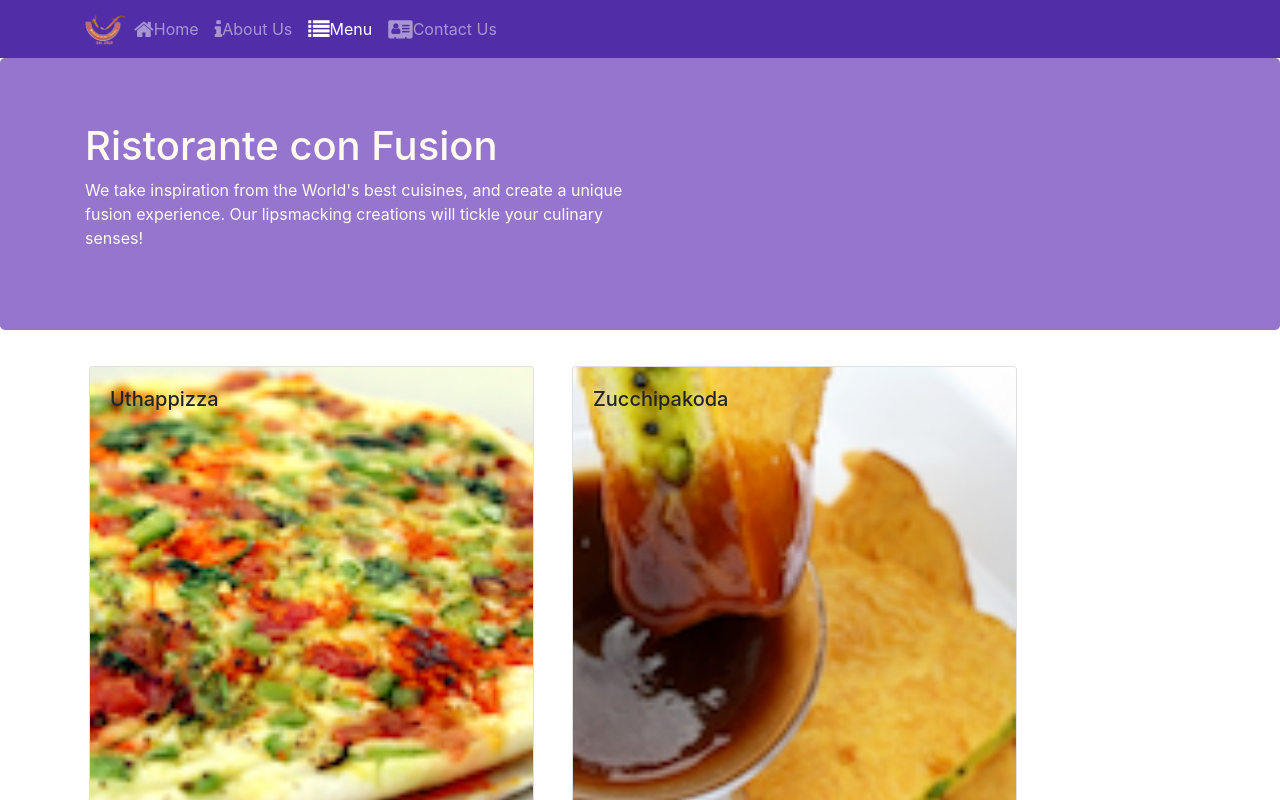
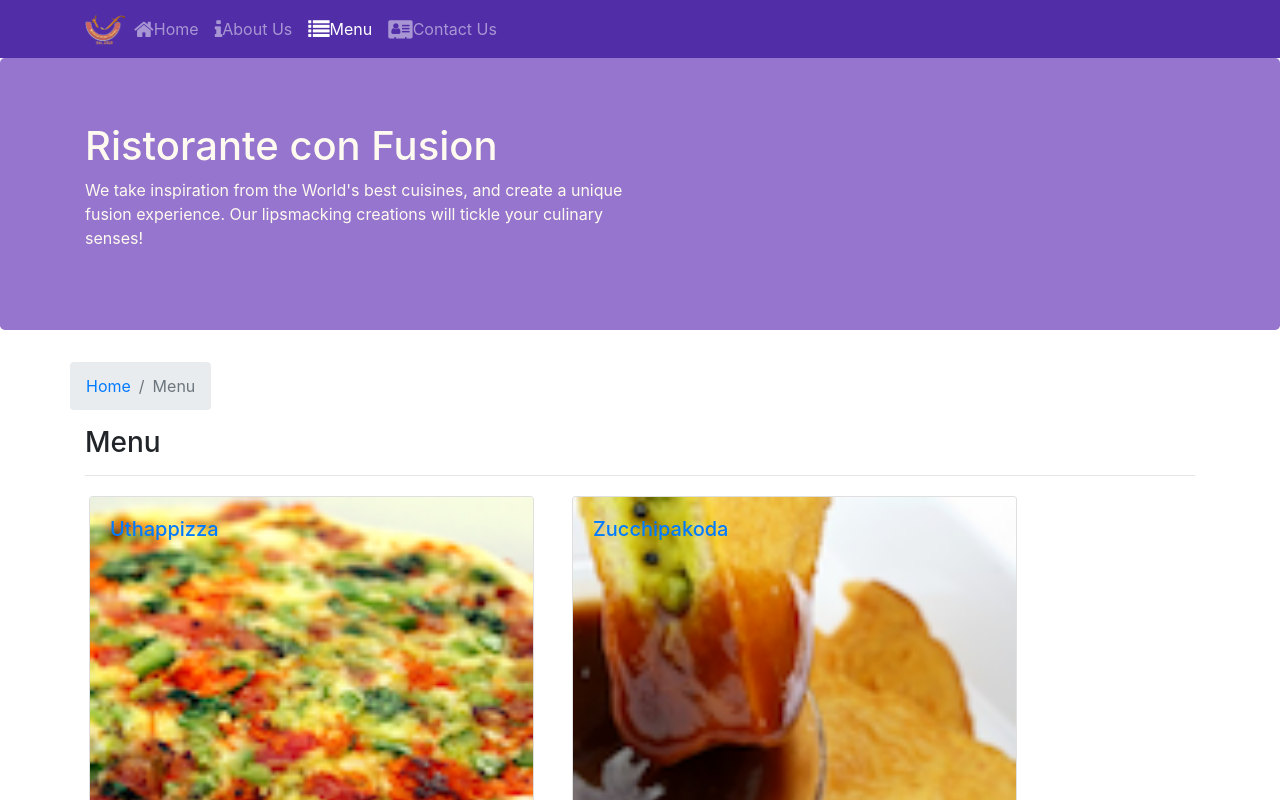
Before and after one commit to ssinai/confusion-react, a React (Create React App) app: page /menu in a window 1280 px wide. Shown: the top 800 px of the page. Built offline with nearby package versions, Linux system fonts and the light colour scheme.

Commit message:
Single Page Applications Part 2

```diff
--- a/src/components/ContactComponent.js
+++ b/src/components/ContactComponent.js
@@ -1,8 +1,20 @@
 import React from 'react';
+import { Breadcrumb, BreadcrumbItem } from 'reactstrap';
+import { Link } from 'react-router-dom';
 
 function Contact(props) {
     return(
       <div className="container">
+        <div className="row">
+            <Breadcrumb>
+                <BreadcrumbItem><Link to="/home">Home</Link></BreadcrumbItem>
+                <BreadcrumbItem active>Contact Us</BreadcrumbItem>
+            </Breadcrumb>
+            <div className="col-12">
+                <h3>Contact Us</h3>
+                <hr />
+            </div>
+        </div>
         <div className="row row-content">
             <div className="col-12">
             <h3>Location Information</h3>
--- a/src/components/DishDetailComponent.js
+++ b/src/components/DishDetailComponent.js
@@ -1,6 +1,7 @@
 import React from 'react';
 import { Card, CardImg, CardText, CardBody,
-    CardTitle } from 'reactstrap';
+    CardTitle, Breadcrumb, BreadcrumbItem } from 'reactstrap';
+import { Link } from 'react-router-dom';
 
 function RenderDish({dish}) {
   return (
@@ -39,11 +40,21 @@
 
 const DishDetail = (props) => {
   if (props.dish != null) {
-    return(
+    return (
         <div className="container">
         <div className="row">
+            <Breadcrumb>
+                <BreadcrumbItem><Link to="/menu">Menu</Link></BreadcrumbItem>
+                <BreadcrumbItem active>{props.dish.name}</BreadcrumbItem>
+            </Breadcrumb>
+            <div className="col-12">
+                <h3>{props.dish.name}</h3>
+                <hr />
+            </div>
+        </div>
+        <div className="row">
           <RenderDish dish={props.dish} />
-      <RenderComments comments={props.dish.comments} />
+          <RenderComments comments={props.comments} />
         </div>
         </div>
     );
--- a/src/components/MainComponent.js
+++ b/src/components/MainComponent.js
@@ -4,6 +4,7 @@
 import Header from './HeaderComponent';
 import Footer from './FooterComponent';
 import Home from './HomeComponent';
+import DishDetail from './DishDetailComponent';
 import { Switch, Route, Redirect } from 'react-router-dom';
 import Contact from './ContactComponent';
 import { COMMENTS } from '../shared/comments';
@@ -24,8 +25,14 @@
   }
 
 
+  render() {
+    const DishWithId = ({match}) => {
+      return(
+          <DishDetail dish={this.state.dishes.filter((dish) => dish.id === parseInt(match.params.dishId,10))[0]}
+            comments={this.state.comments.filter((comment) => comment.dishId === parseInt(match.params.dishId,10))} />
+      );
+    }
 
-  render() {
     const HomePage = () => {
       return(
           <Home
@@ -42,6 +49,7 @@
         <Switch>
             <Route path='/home' component={HomePage} />
             <Route exact path='/menu' component={() => <Menu dishes={this.state.dishes} />} />
+            <Route path='/menu/:dishId' component={DishWithId} />
             <Route exact path='/contactus' component={Contact} />} />
             <Redirect to="/home" />
         </Switch>
@@ -49,6 +57,7 @@
       </div>
     );
   }
+
 }
 
 export default Main;
--- a/src/components/MenuComponent.js
+++ b/src/components/MenuComponent.js
@@ -1,15 +1,17 @@
 import React from 'react';
 import { Card, CardImg, CardImgOverlay,
-    CardTitle } from 'reactstrap';
+    CardTitle, Breadcrumb, BreadcrumbItem } from 'reactstrap';
+import { Link } from 'react-router-dom';
 
 function RenderMenuItem ({dish, onClick}) {
     return (
-        <Card
-            onClick={() => onClick(dish.id)}>
-            <CardImg width="100%" src={dish.image} alt={dish.name} />
-            <CardImgOverlay>
-                <CardTitle>{dish.name}</CardTitle>
-            </CardImgOverlay>
+        <Card>
+            <Link to={`/menu/${dish.id}`} >
+                <CardImg width="100%" src={dish.image} alt={dish.name} />
+                <CardImgOverlay>
+                    <CardTitle>{dish.name}</CardTitle>
+                </CardImgOverlay>
+            </Link>
         </Card>
     );
 }
@@ -27,6 +29,16 @@
     return (
         <div className="container">
             <div className="row">
+                <Breadcrumb>
+                    <BreadcrumbItem><Link to="/home">Home</Link></BreadcrumbItem>
+                    <BreadcrumbItem active>Menu</BreadcrumbItem>
+                </Breadcrumb>
+                <div className="col-12">
+                    <h3>Menu</h3>
+                    <hr />
+                </div>
+            </div>
+            <div className="row">
                 {menu}
             </div>
         </div>
```
Lines whose indentation alone changed are shown as unchanged.
